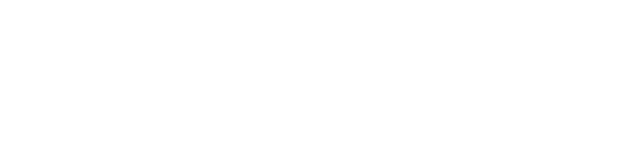
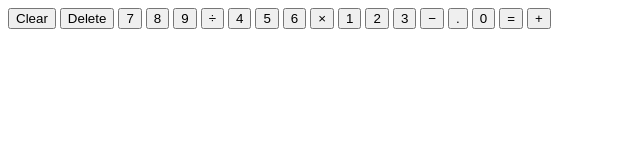
Before and after one commit to simar-s2/Calculator, a plain HTML site: page index.html in a window 1280 px wide. Shown: the whole page, without its empty margins (0-640 px from the left). Drawn offline with Linux system fonts and the light colour scheme.

Commit message:
Add buttons

```diff
--- a/index.html
+++ b/index.html
@@ -7,7 +7,27 @@
     <title>Calculator</title>
 </head>
 <body>
-
+    <div class="calculator">
+        <div class="screen"></div>
+        <button class="clear">Clear</button>
+        <button class="Delete">Delete</button>
+        <button class="7">7</button>
+        <button class="8">8</button>
+        <button class="9">9</button>
+        <button class="division">&#247</button>
+        <button class="4">4</button>
+        <button class="5">5</button>
+        <button class="6">6</button>
+        <button class="multiplication">&#xd7</button>
+        <button class="1">1</button>
+        <button class="2">2</button>
+        <button class="3">3</button>
+        <button class="subtraction">&#x2212</button>
+        <button class="point">.</button>
+        <button class="0">0</button>
+        <button class="equals">=</button>
+        <button class="addition">+</button>
+    </div>
 </body>
 <script src="app.js"></script>
 </html>
```
